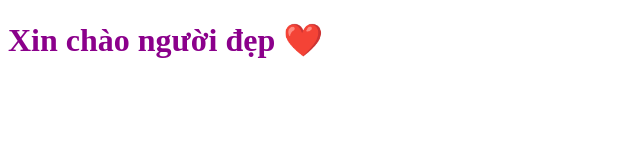
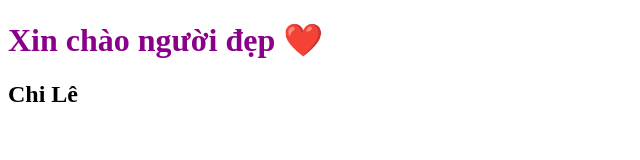
Before and after one commit to LEHUYHOANG59/xinchaoongdep, a plain HTML site: page index.html in a window 1280 px wide. Shown: the whole page, without its empty margins (0-640 px from the left). Drawn offline with Linux system fonts and the light colour scheme.

Commit message:
sua doi lan 1

```diff
--- a/index.html
+++ b/index.html
@@ -7,5 +7,6 @@
   </head>
   <body>
     <h1 style="color: darkmagenta">Xin chào người đẹp ❤️</h1>
+    <b><h2>Chi Lê</h2></b>
   </body>
 </html>
```
